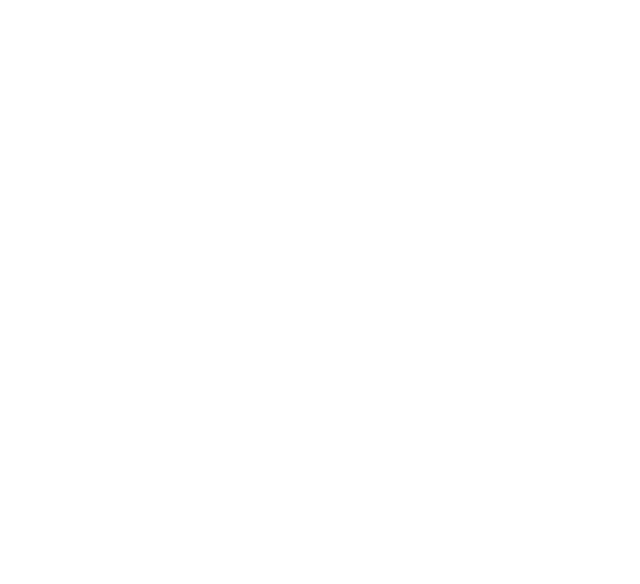
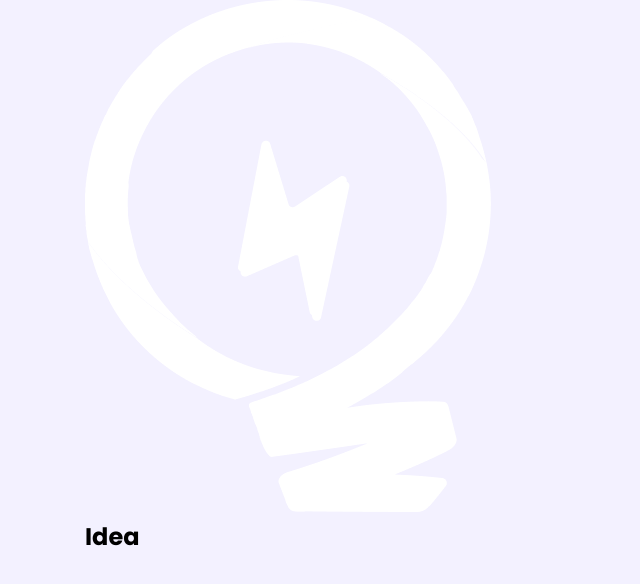
Before and after one commit to ridwan-rahman29/Leader-Board, a plain HTML site: page index.html in a window 1280 px wide. Shown: the whole page, without its empty margins (0-640 px from the left). Drawn offline with Linux system fonts and the light colour scheme.

Commit message:
Leader_Board_Code

```diff
--- a/css/style.css
+++ b/css/style.css
@@ -0,0 +1,54 @@
+/*-----------------
+    Main CSS Start
+-------------------*/
+:root{
+    --primary-font: 'Poppins', sans-serif;
+    --secondary-font: 'Roboto', sans-serif;
+}
+
+
+/*-----------------
+    Common Styles
+-------------------*/
+
+
+*{
+    box-sizing: border-box;
+    margin: 0px;
+    padding: 0px;
+}
+
+body{
+    background-color: #F3F1FF;
+    font-family: var(--primary-font);
+}
+
+h1, h2, h3, h4, h5, h6{
+    margin: 0px;
+    padding: 0px;
+}
+
+a{
+    text-decoration: none;
+}
+
+.container{
+    width: 100%;
+    max-width: 1140px;
+    padding-left: 15px;
+    padding-right: 15px;
+    margin: 0 auto;
+}
+
+
+/*-----------------
+    Header Start
+-------------------*/
+
+
+
+
+
+/*---------------
+    Header End
+-----------------*/
--- a/index.html
+++ b/index.html
@@ -12,13 +12,36 @@
     <!-- Font Awesome -->
     <script src="https://kit.fontawesome.com/88b6d21911.js" crossorigin="anonymous"></script>
 
-    <!-- Google Fonts -->
+    <!-- Google Font (Poppins) -->
+    <link rel="preconnect" href="https://fonts.googleapis.com">
+    <link rel="preconnect" href="https://fonts.gstatic.com" crossorigin>
+    <link href="https://fonts.googleapis.com/css2?family=Poppins:ital,wght@0,100;0,200;0,300;0,400;0,500;0,600;0,700;0,800;0,900;1,100;1,200;1,300;1,400;1,500;1,600;1,700;1,800;1,900&display=swap" rel="stylesheet">
 
+    <!-- Google Font (Roboto) -->
+    <link rel="preconnect" href="https://fonts.googleapis.com">
+    <link rel="preconnect" href="https://fonts.gstatic.com" crossorigin>
+    <link href="https://fonts.googleapis.com/css2?family=Poppins:ital,wght@0,100;0,200;0,300;0,400;0,500;0,600;0,700;0,800;0,900;1,100;1,200;1,300;1,400;1,500;1,600;1,700;1,800;1,900&family=Roboto:ital,wght@0,100;0,300;0,400;0,500;0,700;0,900;1,100;1,300;1,400;1,500;1,700;1,900&display=swap" rel="stylesheet">
 
 </head>
 <body>
 
+    <!-- Header Start -->
 
+    <header id="header">
+        <div class="container">
+            <div class="navbar">
+
+                <div class="logo">
+                    <img src="./images/icons/logo.png" alt="" class="logo_img">
+                    <h2>Idea</h2>
+                </div>
+                <nav class="nav"></nav>
+
+            </div>
+        </div>
+    </header>
+
+    <!-- Header End -->
 
 </body>
 </html>
```
Also changed, not shown: images/android-chrome-192x192.png (added), images/android-chrome-512x512.png (added), images/apple-touch-icon.png (added), images/favicon-16x16.png (added), images/favicon-32x32.png (added), images/favicon.ico (added), 1 other file.
